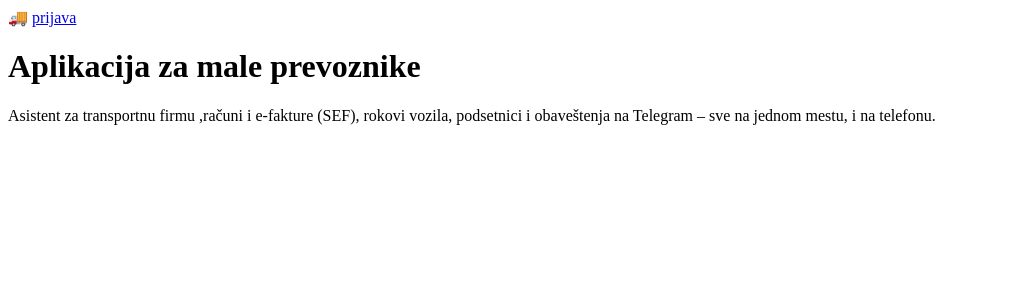
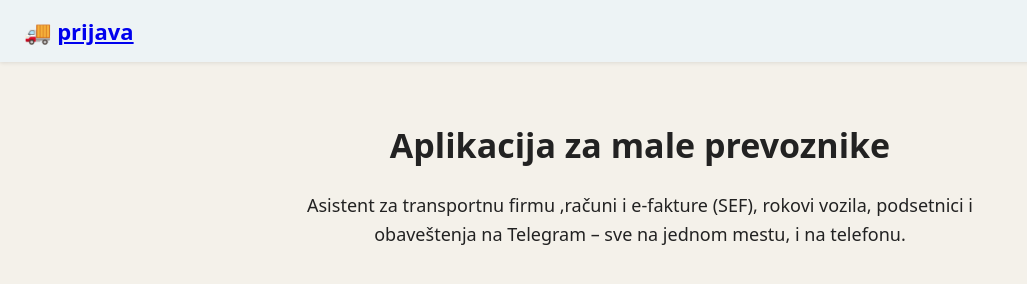
Before and after one commit to nordcomp2021/nordisp-sajt, a plain HTML site: page index.html in a window 1280 px wide. Shown: the whole page, without its empty margins (0-1027 px from the left). Drawn offline with Linux system fonts and the light colour scheme.

Commit message:
Add CSS styles to index.html
Added styles for body, header, and main elements.

```diff
--- a/index.html
+++ b/index.html
@@ -4,6 +4,39 @@
   <meta charset="utf-8">
   <meta name="viewport" content="width=device-width, initial-scale=1">
   <title>NorDisp</title>
+    <style>
+    body {
+      margin: 0;
+      font-family: system-ui, sans-serif;
+      background: #f4f1ea;
+      color: #222;
+    }
+    header {
+      display: flex;
+      justify-content: space-between;
+      align-items: center;
+      padding: 16px 24px;
+      background: #edf3f5;
+      box-shadow: 0 1px 4px rgba(0,0,0,0.1);
+    }
+    .logo { font-size: 22px; font-weight: bold; }
+    .prijava {
+      background: #e8a33d;
+      color: #222;
+      padding: 10px 20px;
+      border-radius: 10px;
+      text-decoration: none;
+      font-weight: bold;
+    }
+    main {
+      max-width: 700px;
+      margin: 60px auto;
+      padding: 0 24px;
+      text-align: center;
+    }
+    h1 { font-size: 34px; }
+    p  { font-size: 18px; line-height: 1.6; }
+  </style>
 </head>
 <body>
   <header>
```
